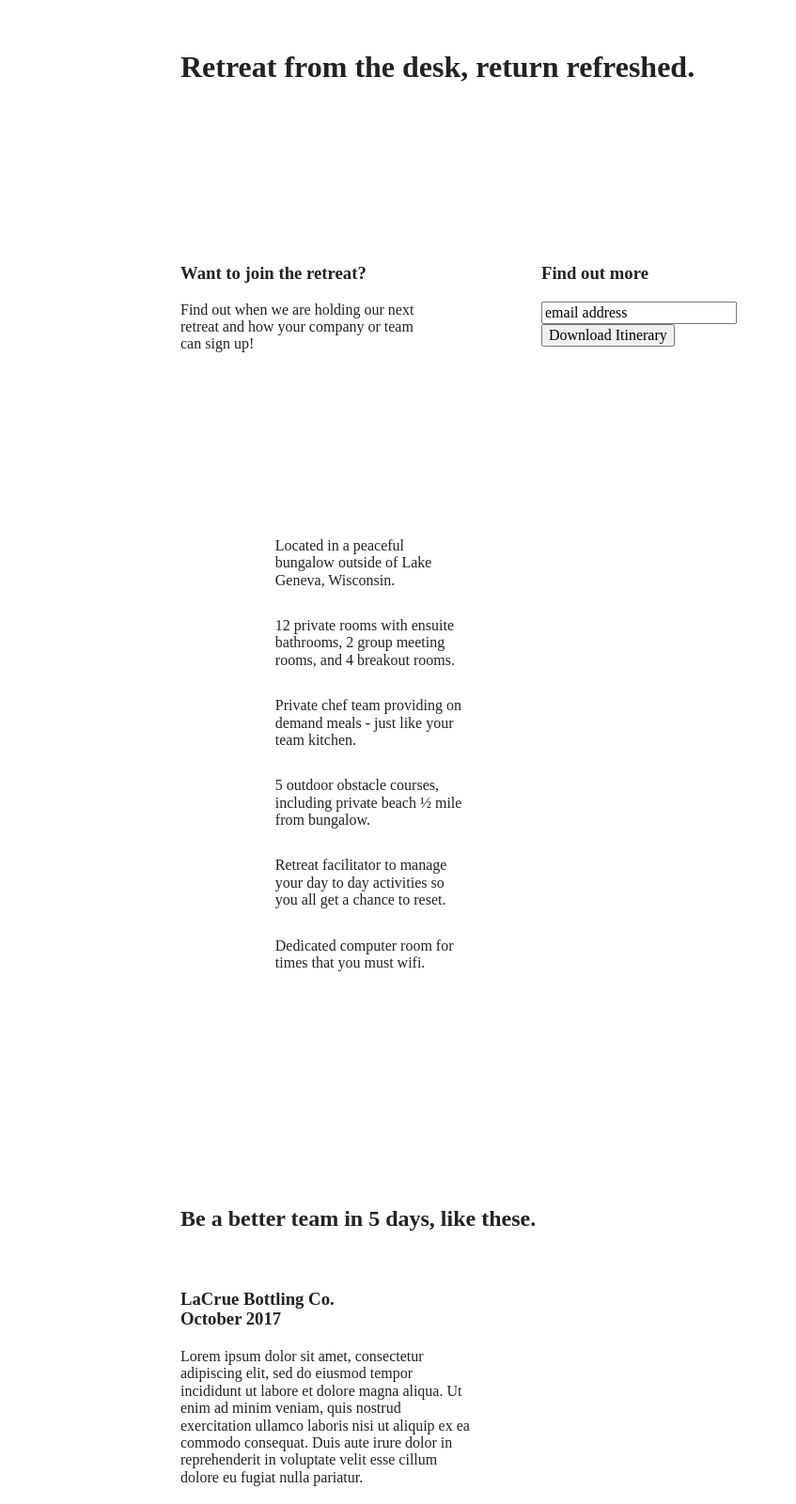
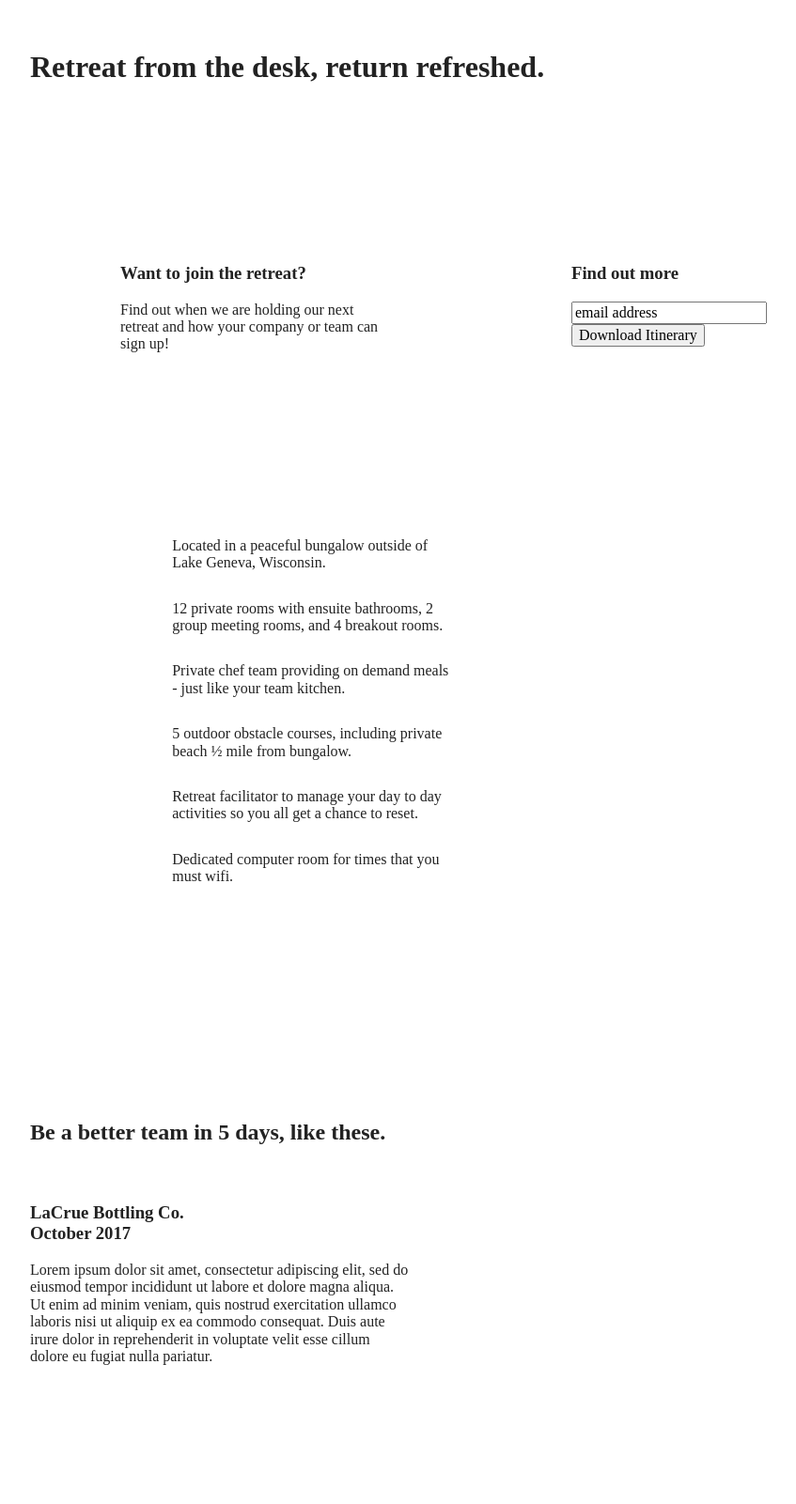
Before and after one commit to perrycq/unplugged-retreat, a website built with Parcel: page index.html in a window 1280 px wide. Shown: the part 206-1807 px from the top of the page at 94% size, without its empty margins (128-975 px from the left). Built offline with nearby package versions, Linux system fonts and the light colour scheme.

Commit message:
Added desktop adjustments

```diff
--- a/css/main.css
+++ b/css/main.css
@@ -415,6 +415,7 @@ aside .content-wrapper .form {
 }
 
 /* features */
+
 .features article {
   display: flex;
   justify-content: center;
@@ -496,7 +497,49 @@ footer .copyright {
 
 @media(min-width: 1200px) {
 /* Desktop styles */
+.content-wrapper {
+  max-width: 960px;
+}
 
+/* Hero */
+.hero-area h1 {
+  width: 60%;
+}
+
+/* Aside */
+aside .content-wrapper {
+  justify-content: space-around;
+}
+
+aside .content-wrapper .form-description,
+aside .content-wrapper .form {
+  width:30%;
+}
+
+/* Features */
+.fetaures h2 {
+  width: 90%
+}
+
+.features article {
+  flex-basis: 33%;
+}
+
+/* Reviews */
+.reviews article div {
+  width:42%;
+}
+
+/* ========================== About Page ================================ */
+.mission h2,
+.contact-section .content-wrapper h2 {
+  width: 95%;
+}
+
+/* ========================== FAQ Page ============================== */
+.faq h2 {
+  width: 100%;
+}
 
 }
 
```
